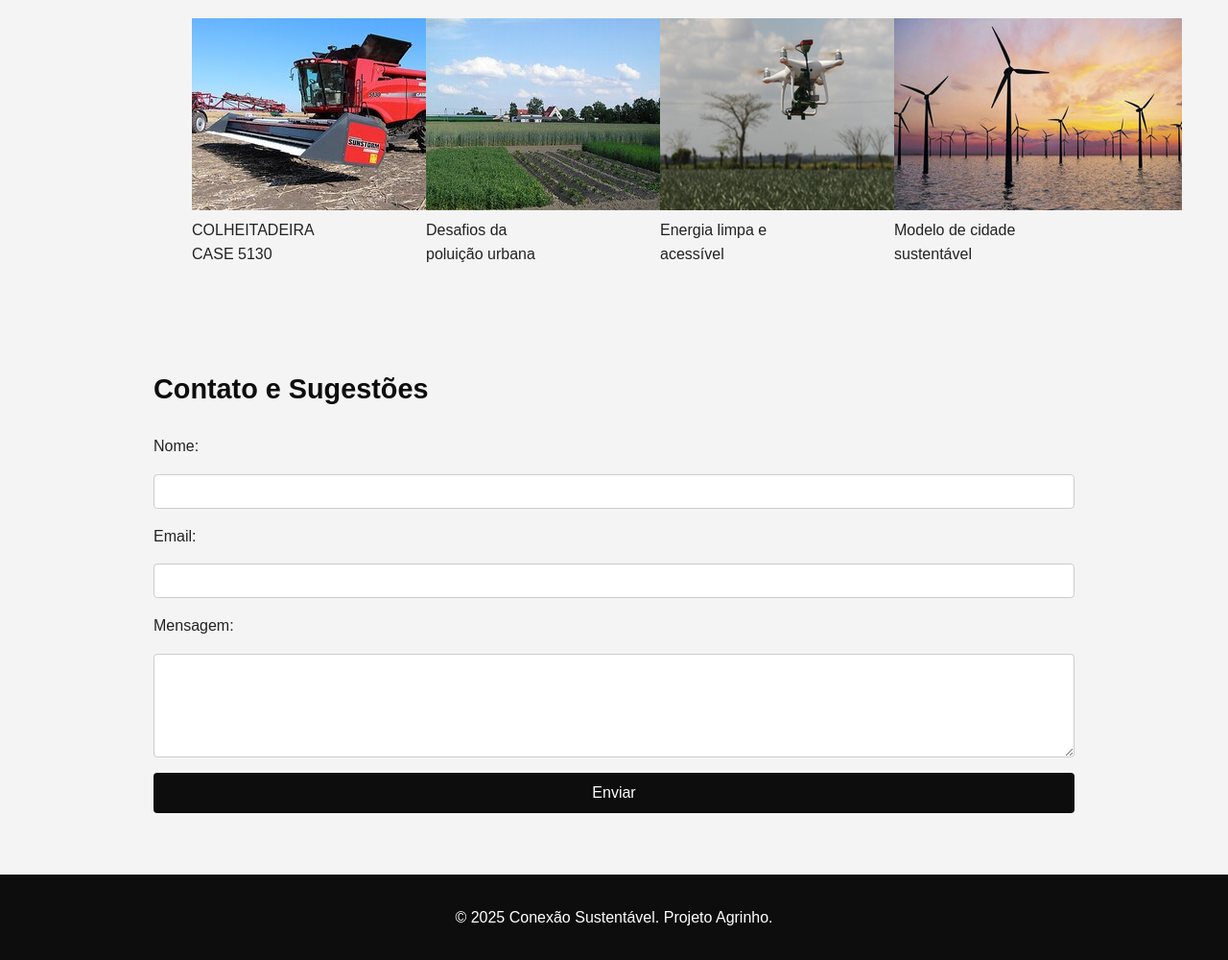
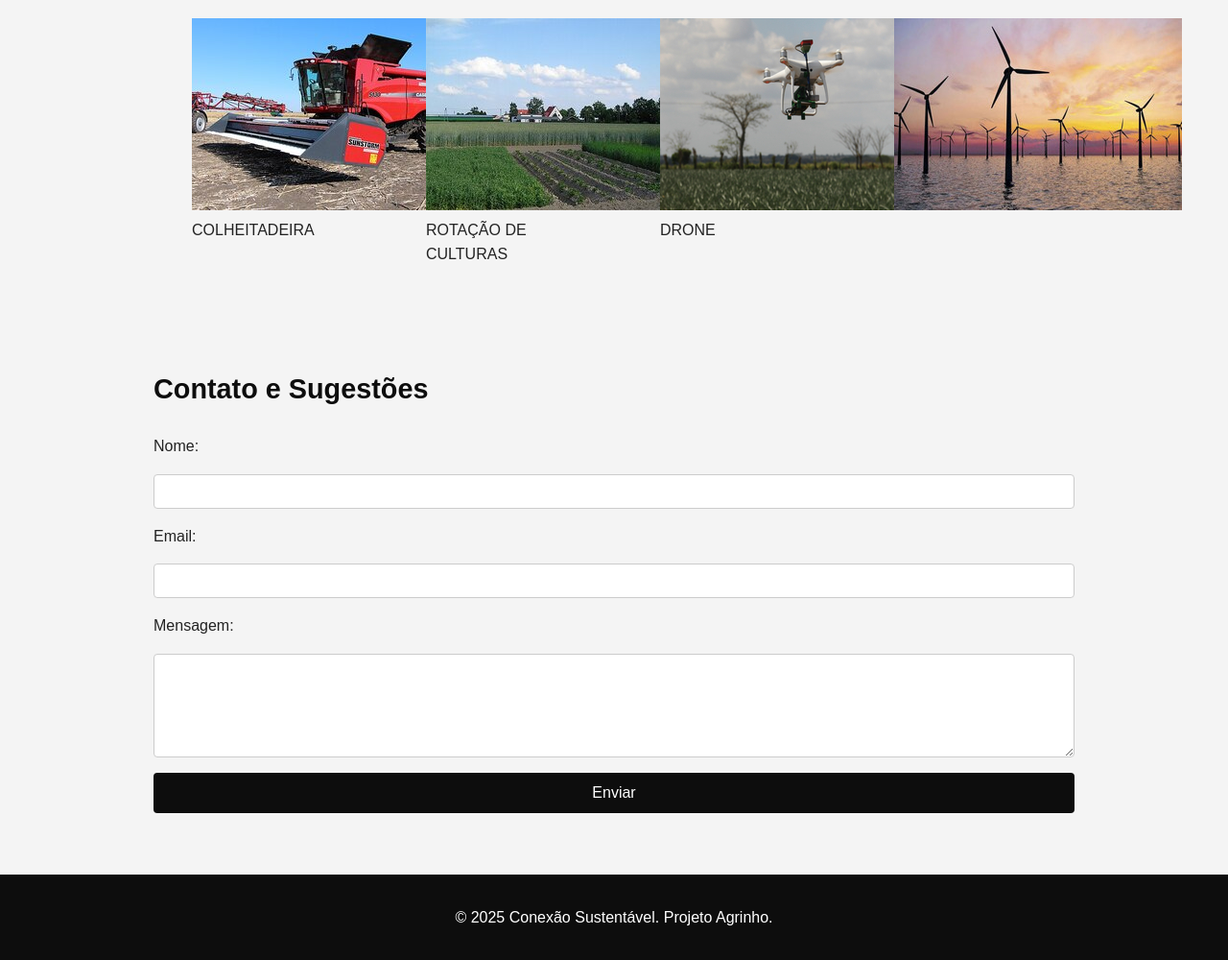
Before and after one commit to Reginaldo79/Agrinho-2025, a plain HTML site: page index.html in a window 1280 px wide. Shown: the part 1076-2076 px from the top of the page at 96% size. Drawn offline with Linux system fonts and the light colour scheme.

Commit message:
Update index.html

```diff
--- a/index.html
+++ b/index.html
@@ -53,19 +53,19 @@
     <div class="galeria">
       <figure>
         <img src="imagens/imagem1.jpg" alt="Colheitadeira">
-        <figcaption>COLHEITADEIRA CASE 5130</figcaption>
+        <figcaption>COLHEITADEIRA</figcaption>
     </figure>
     <figure>
       <img src="imagens/imagem2.jpg" alt="Poluição urbana">
-      <figcaption>Desafios da poluição urbana</figcaption>
+      <figcaption>ROTAÇÃO DE CULTURAS</figcaption>
     </figure>
     <figure>
       <img src="imagens/imagem3.jpg" alt="Painéis solares">
-      <figcaption>Energia limpa e acessível</figcaption>
+      <figcaption>DRONE</figcaption>
     </figure>
     <figure>
       <img src="imagens/imagem4.jpg" alt="Cidade sustentável">
-      <figcaption>Modelo de cidade sustentável</figcaption>
+      <figcaption></figcaption>
     </figure>
     </div>
   </section>
```
